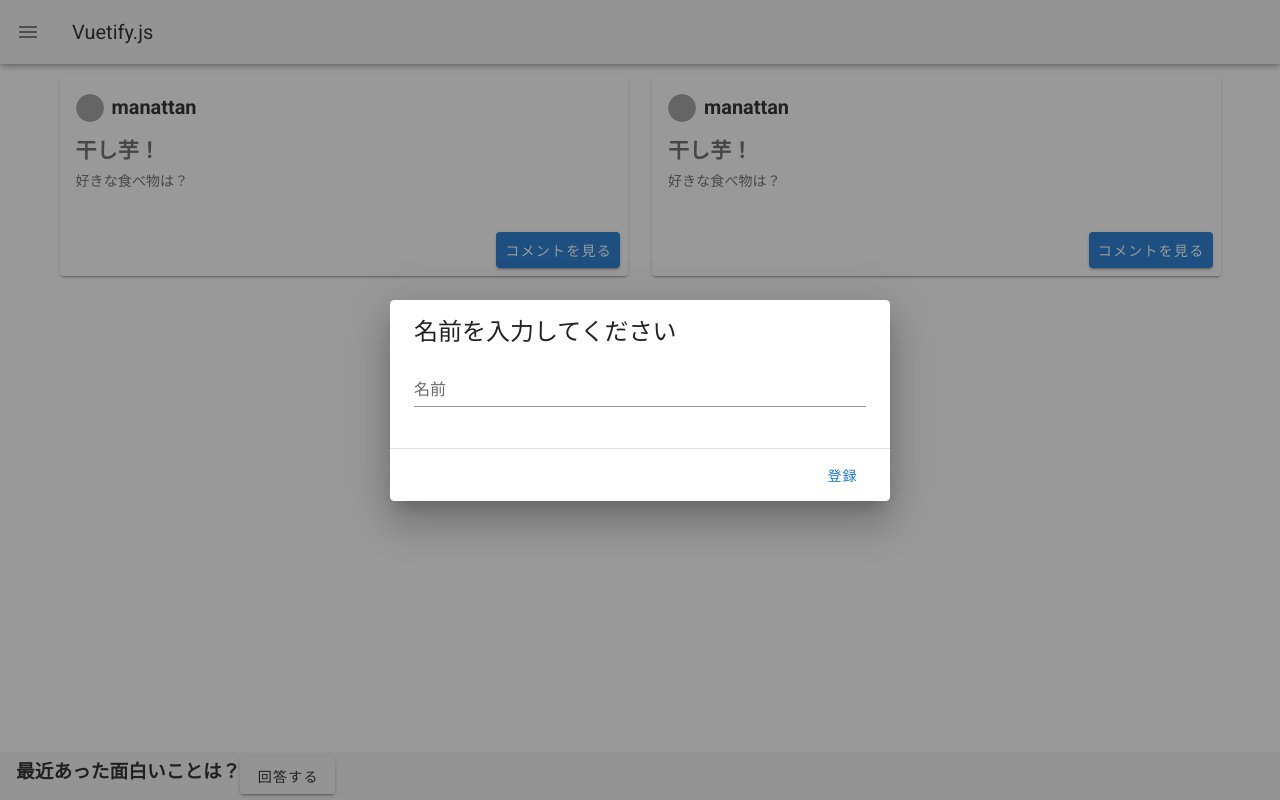
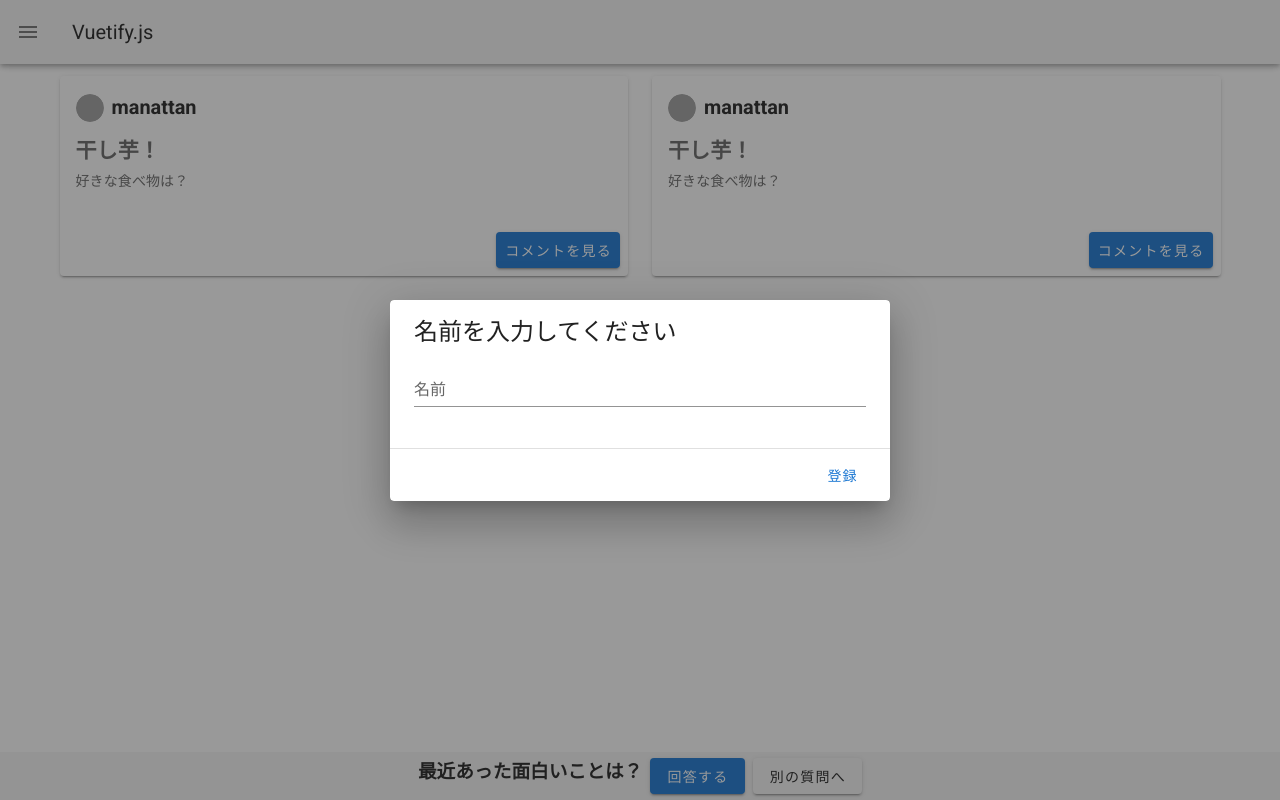
Before and after one commit to dena-autumn-hackathon-2021-team-d/dena-autumn-frontend, a Nuxt app: page /groups/1/answers in a window 1280 px wide. Built offline with nearby package versions, Linux system fonts and the light colour scheme; grey boxes are pictures that could not be loaded.

Commit message:
フッターの調整

```diff
--- a/layouts/default.vue
+++ b/layouts/default.vue
@@ -35,14 +35,19 @@
       </v-container>
     </v-main>
     <v-footer fixed app>
-      <div class="d-flex">
+      <v-row justify="center" no-gutters>
         <h3>最近あった面白いことは？</h3>
         <v-btn
           elevation="2"
+          color="primary"
+          class="ml-2"
           @click="dialogStatus.question = !dialogStatus.question"
           >回答する</v-btn
         >
-      </div>
+        <v-btn class="ml-2" elevation="2" @click="nextQuestion"
+          >別の質問へ</v-btn
+        >
+      </v-row>
     </v-footer>
     <!-- userNameDialog -->
     <v-dialog v-model="dialogStatus.userName" width="500">
@@ -124,6 +129,9 @@ export default {
       localStorage.setItem(this.$route.params.groupId, this.name)
       this.dialogStatus.userName = !this.dialogStatus.userName
     },
+    nextQuestion() {
+      console.log('nextQuestion')
+    },
   },
 }
 </script>
```
